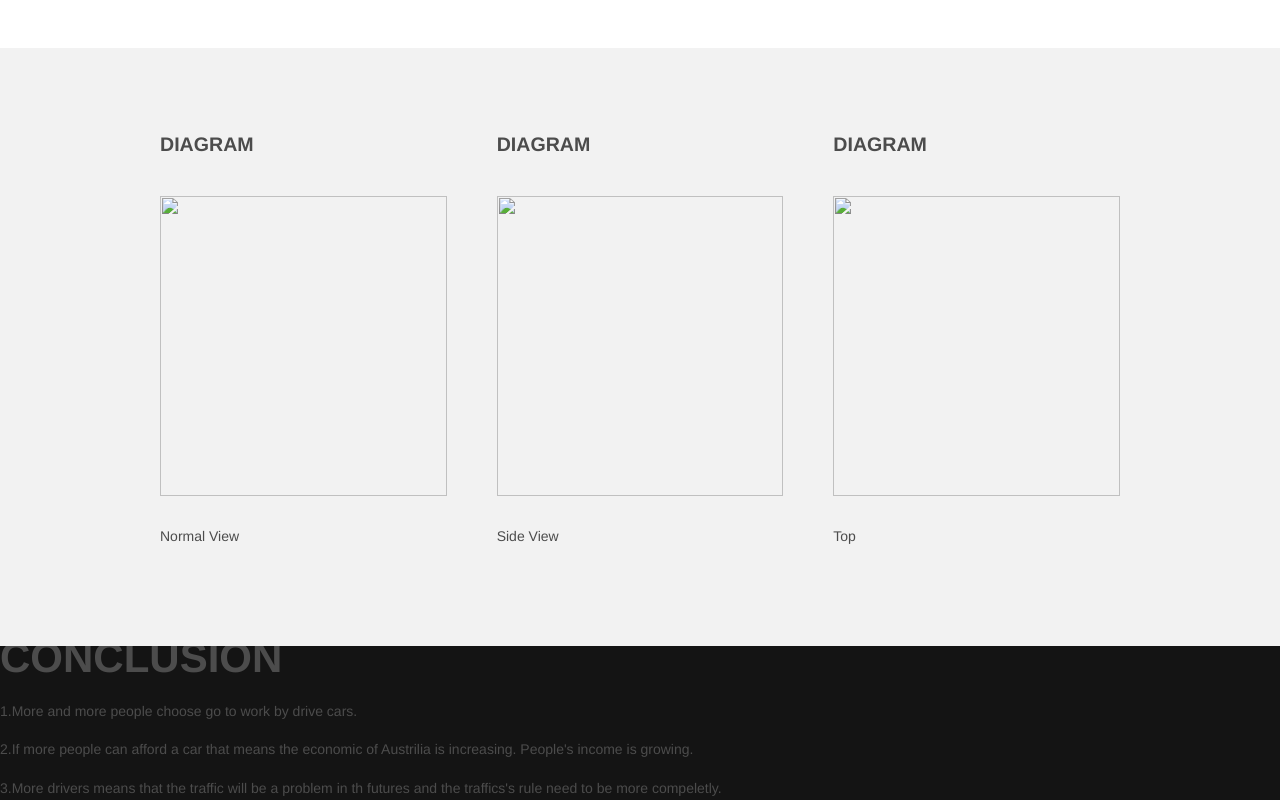
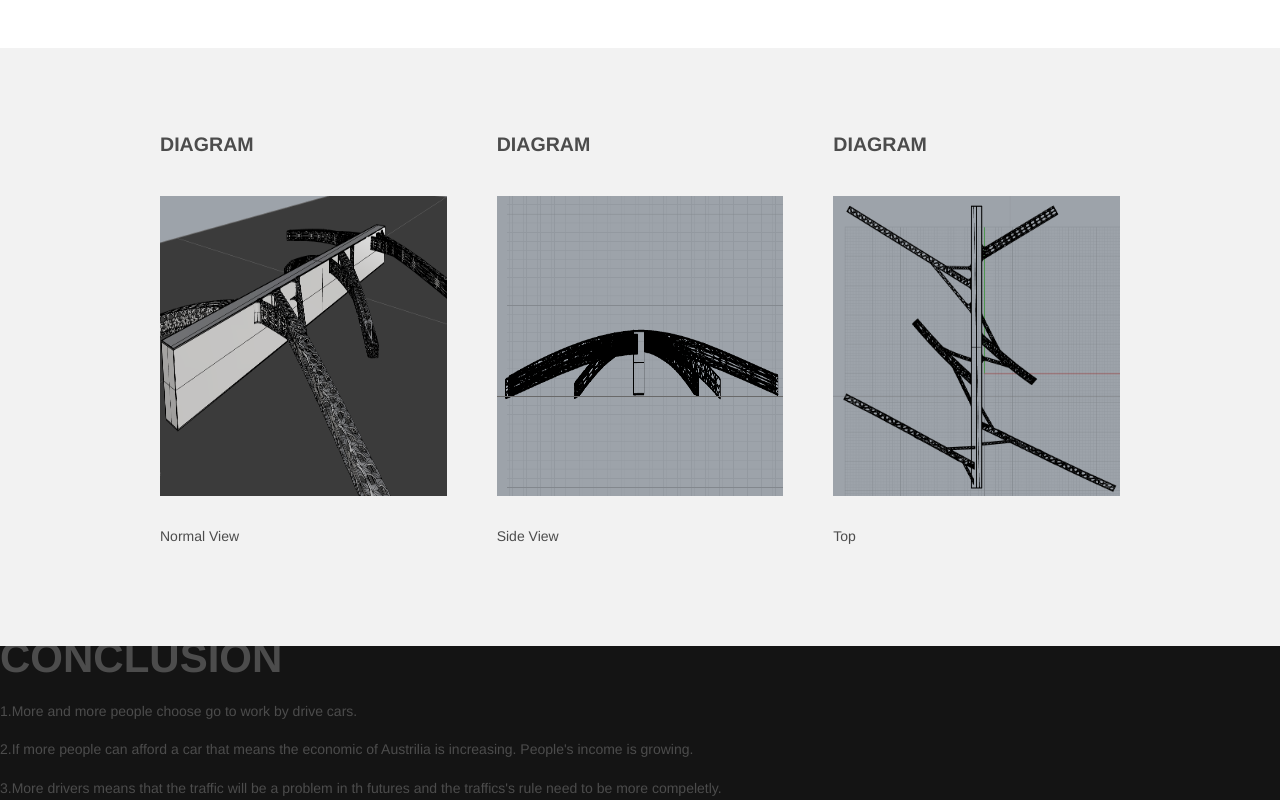
Before and after one commit to leowuyuqi/CODE230-Assesment3, a plain HTML site: page map.html in a window 1280 px wide. Shown: the part 1657-2457 px from the top of the page. Drawn offline with nearby package versions, Linux system fonts and the light colour scheme.

Commit message:
Update map.html

```diff
--- a/map.html
+++ b/map.html
@@ -99,19 +99,19 @@ Car - as passenger (-47,543 persons)</p>
 				<div class="row">
 					<div class="4u">
 						<h2>Diagram</h2>
-						<a href="#" class="image full"><img src="images/normal.jpg" alt="" width="500" height="300" /></a>
+						<a href="#" class="image full"><img src="images/normal.png" alt="" width="500" height="300" /></a>
 						<p>Normal View</p>
 
 					</div>
 					<div class="4u">
 						<h2>Diagram</h2>
-						<a href="#" class="image full"><img src="images/side.jpg" alt="" width="500" height="300"/></a>
+						<a href="#" class="image full"><img src="images/side.png" alt="" width="500" height="300"/></a>
 						<p>Side View</p>
 
 					</div>
 					<div class="4u">
 						<h2>Diagram</h2>
-						<a href="#" class="image full"><img src="images/top.jpg" alt="" width="500" height="300"/></a>
+						<a href="#" class="image full"><img src="images/top.png" alt="" width="500" height="300"/></a>
 						<p>Top</p>
 
 
```
